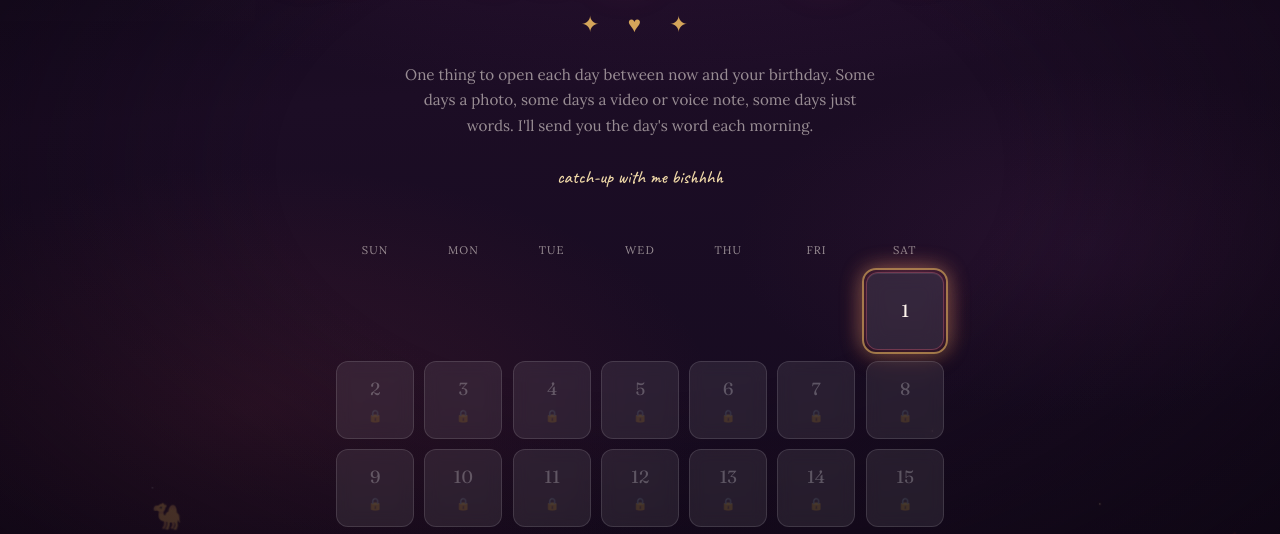
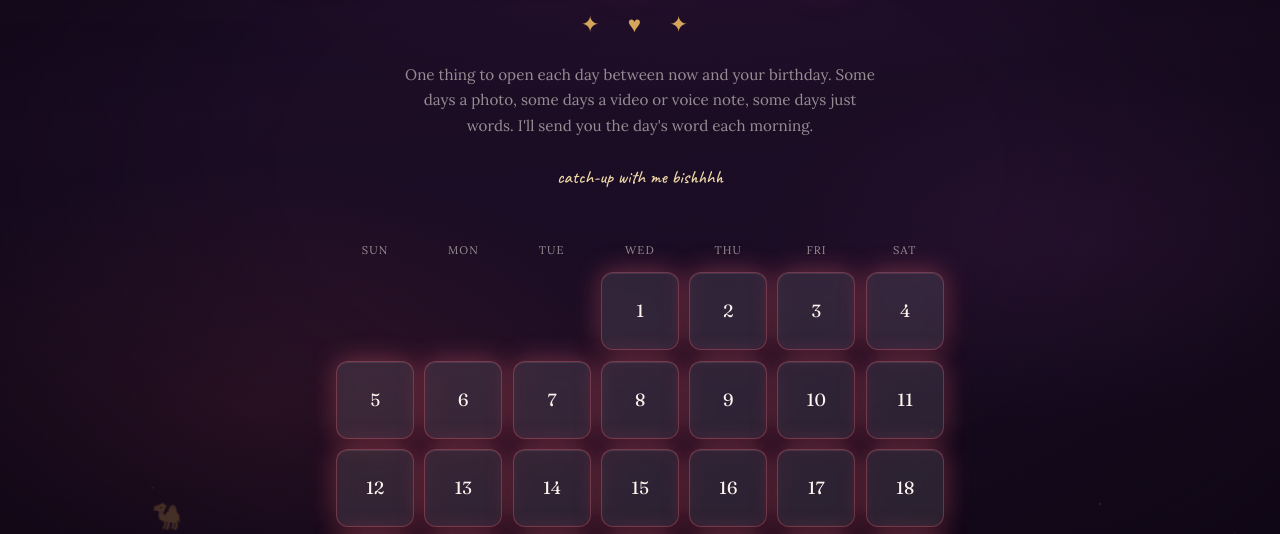
Before and after one commit to yohansaji/test-website, a plain HTML site: page index.html in a window 1280 px wide. Shown: the part 234-768 px from the top of the page. Drawn offline with Linux system fonts and the light colour scheme.

Commit message:
Update index.html

```diff
--- a/index.html
+++ b/index.html
@@ -1032,7 +1032,7 @@
 
 <script>
   // ============ CONFIG ============
-  const START_DATE = new Date(2026, 7, 1); // Aug 1, 2026 (month is 0-indexed)
+  const START_DATE = new Date(2026, 6, 1); // Aug 1, 2026 (month is 0-indexed)
   const TOTAL_DAYS = 30;
 
   // ============ STATE ============
```
